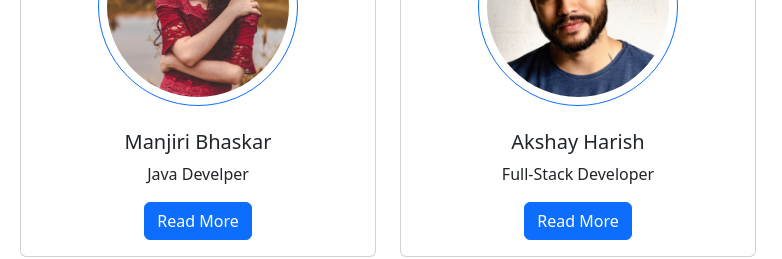
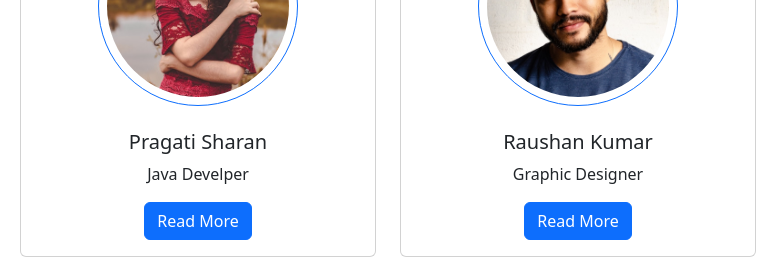
Before and after one commit to vishal11221/BootStrap-Project, a plain HTML site: page index.html in a window 1280 px wide. Shown: the part 2240-2499 px from the top of the page, 442-1224 px from the left. Drawn offline with nearby package versions, Linux system fonts and the light colour scheme.

Commit message:
Update index.html

```diff
--- a/index.html
+++ b/index.html
@@ -308,7 +308,7 @@
         <div class="card" data-aos="zoom-in-up">
           <div class="card-body">
             <img src="img/s5.jpg" alt="" class="img-fluid rounded-circle border border-primary p-2">
-            <h5 class="card-title mt-4">Manjiri Bhaskar</h5>
+            <h5 class="card-title mt-4">Pragati Sharan</h5>
             <p class="card-text">Java Develper</p>
             <a href="#" class="btn btn-primary">Read More</a>
           </div>
@@ -321,8 +321,8 @@
         <div class="card" data-aos="zoom-in-left">
           <div class="card-body">
             <img src="img/s6.jpg" alt="" class="img-fluid rounded-circle border border-primary p-2">
-            <h5 class="card-title mt-4">Akshay Harish</h5>
-            <p class="card-text">Full-Stack Developer</p>
+            <h5 class="card-title mt-4">Raushan Kumar</h5>
+            <p class="card-text">Graphic Designer</p>
             <a href="#" class="btn btn-primary">Read More</a>
           </div>
         </div>
```
